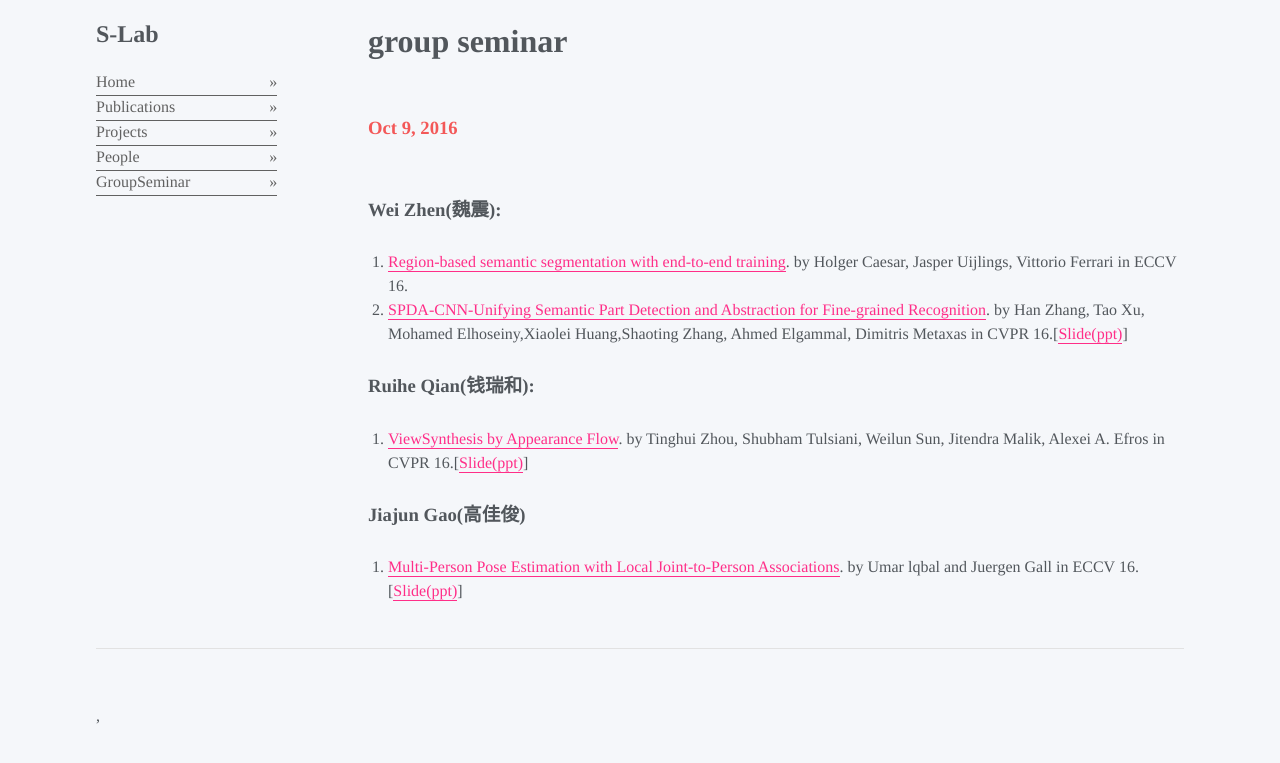
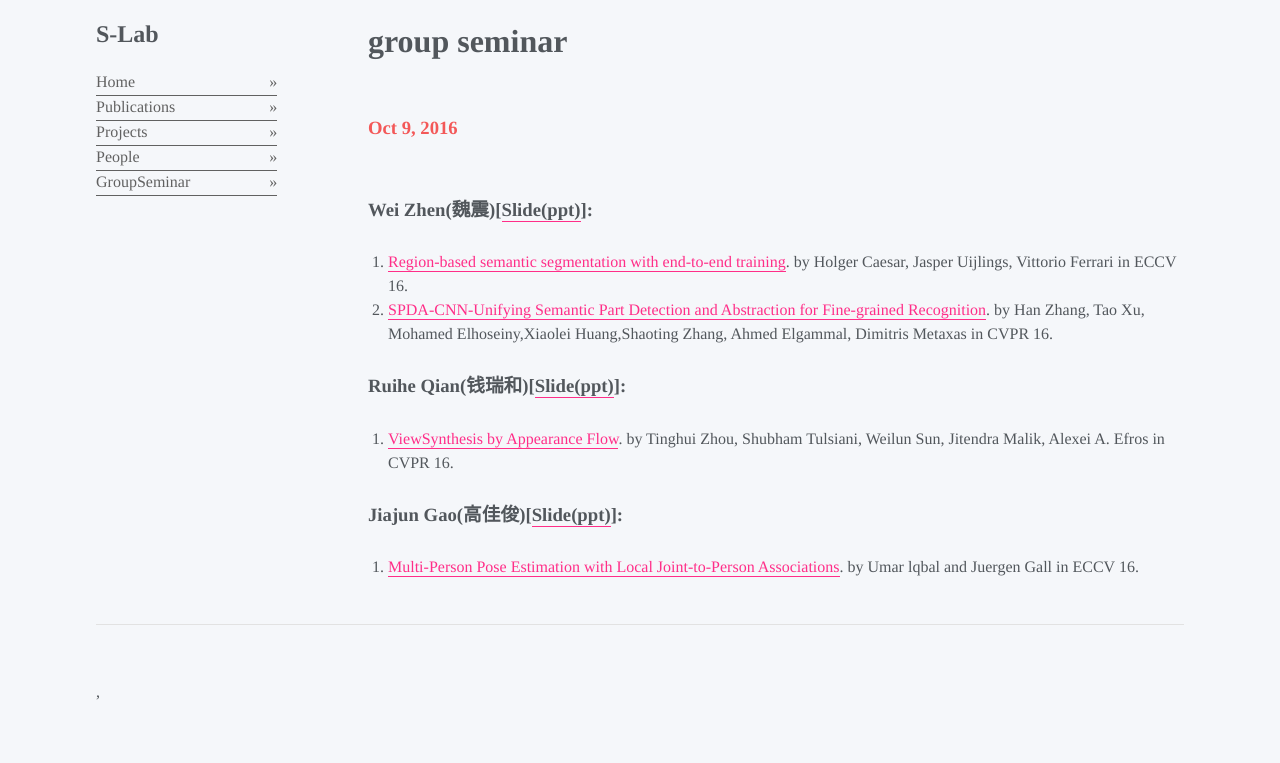
Before and after one commit to siliu-group/siliu-group.github.io, a Jekyll site: the page built from _posts/2016-10-09-seminar.md, in a window 1280 px wide. Shown: the top 763 px of the page. Built offline with Jekyll 4.4.1, drawn with Linux system fonts in a browser that asks for light colours.

```diff
--- a/_posts/2016-10-09-seminar.md
+++ b/_posts/2016-10-09-seminar.md
@@ -7,20 +7,20 @@ short_description: semantic segmentation,pose estimation,flow.
 image_preview: /images/post1.jpg
 ---
 
-### Wei Zhen(魏震):
+### Wei Zhen(魏震)[[Slide(ppt)](https://pan.baidu.com/s/1hsx5VCC)]:
 
 1. [Region-based semantic segmentation with end-to-end training](https://arxiv.org/abs/1607.07671).
 by Holger Caesar, Jasper Uijlings, Vittorio Ferrari in ECCV 16.
 2. [SPDA-CNN-Unifying Semantic Part Detection and Abstraction for Fine-grained Recognition](https://www.google.com/url?sa=t&rct=j&q=&esrc=s&source=web&cd=1&ved=0ahUKEwiIo5zl9tLPAhVJ74MKHYP7CroQFggeMAA&url=http%3A%2F%2Fpaul.rutgers.edu%2F~hz138%2Fpublications%2FCVPR16.pdf&usg=AFQjCNGm3K24qSZQiRV3Xq6ntuwyKxL9rA&sig2=WS0K3_ozrzsr0IQqFCuRkw).
-by Han Zhang, Tao Xu, Mohamed Elhoseiny,Xiaolei Huang,Shaoting Zhang, Ahmed Elgammal, Dimitris Metaxas in CVPR 16.[[Slide(ppt)](https://pan.baidu.com/s/1hsx5VCC)]
+by Han Zhang, Tao Xu, Mohamed Elhoseiny,Xiaolei Huang,Shaoting Zhang, Ahmed Elgammal, Dimitris Metaxas in CVPR 16.
 
 
-### Ruihe Qian(钱瑞和):
+### Ruihe Qian(钱瑞和)[[Slide(ppt)](https://pan.baidu.com/s/1nuFw0ch)]:
 
 1. [ViewSynthesis by Appearance Flow](https://arxiv.org/abs/1605.03557).
-by Tinghui Zhou, Shubham Tulsiani, Weilun Sun, Jitendra Malik, Alexei A. Efros in CVPR 16.[[Slide(ppt)](https://pan.baidu.com/s/1nuFw0ch)]
+by Tinghui Zhou, Shubham Tulsiani, Weilun Sun, Jitendra Malik, Alexei A. Efros in CVPR 16.
 
-### Jiajun Gao(高佳俊)
+### Jiajun Gao(高佳俊)[[Slide(ppt)](https://pan.baidu.com/s/1jH9wRlW)]:
 
 1. [Multi-Person Pose Estimation with Local Joint-to-Person Associations](https://arxiv.org/abs/1608.08526).
-by Umar lqbal and Juergen Gall in ECCV 16.[[Slide(ppt)](https://pan.baidu.com/s/1jH9wRlW)]
+by Umar lqbal and Juergen Gall in ECCV 16.
```
